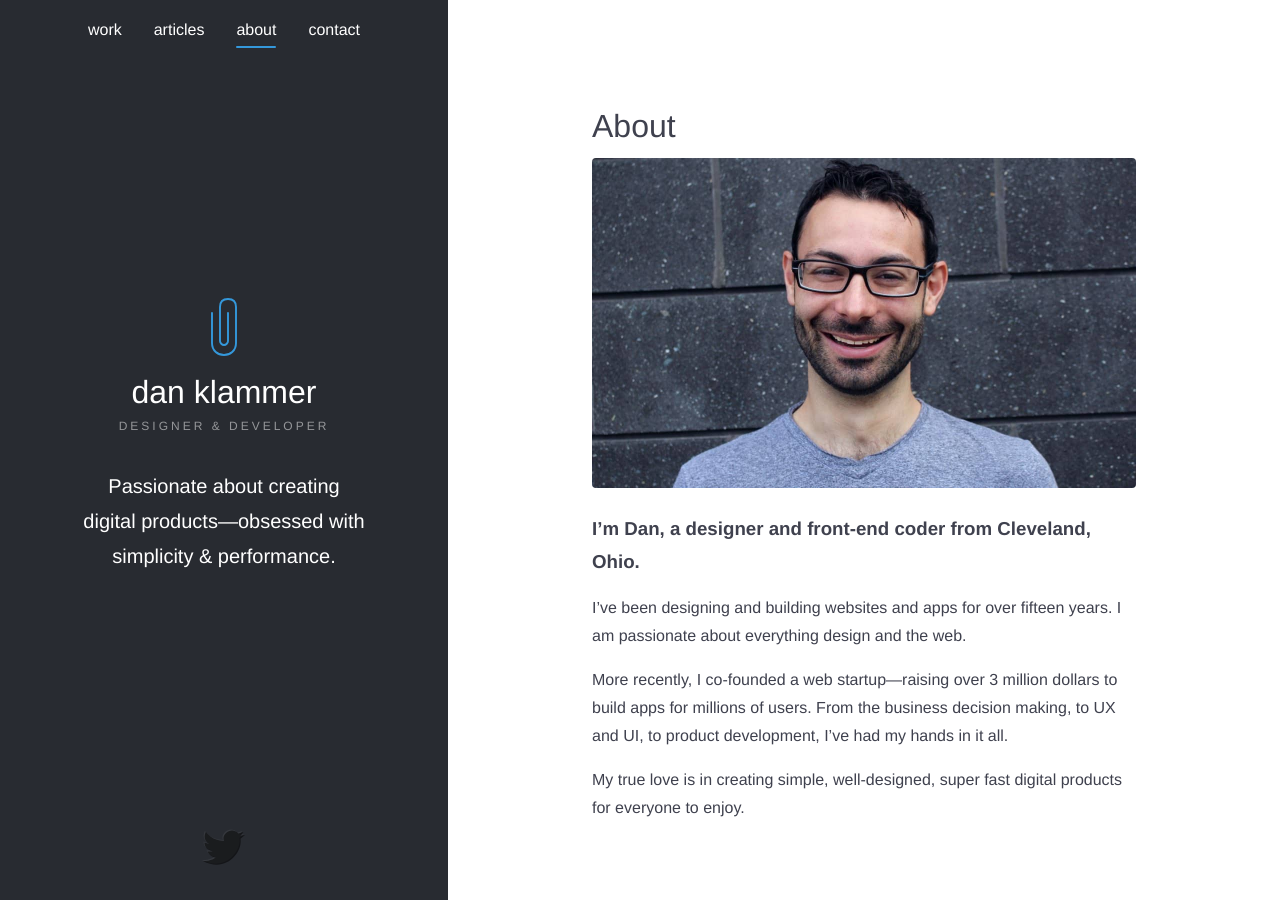
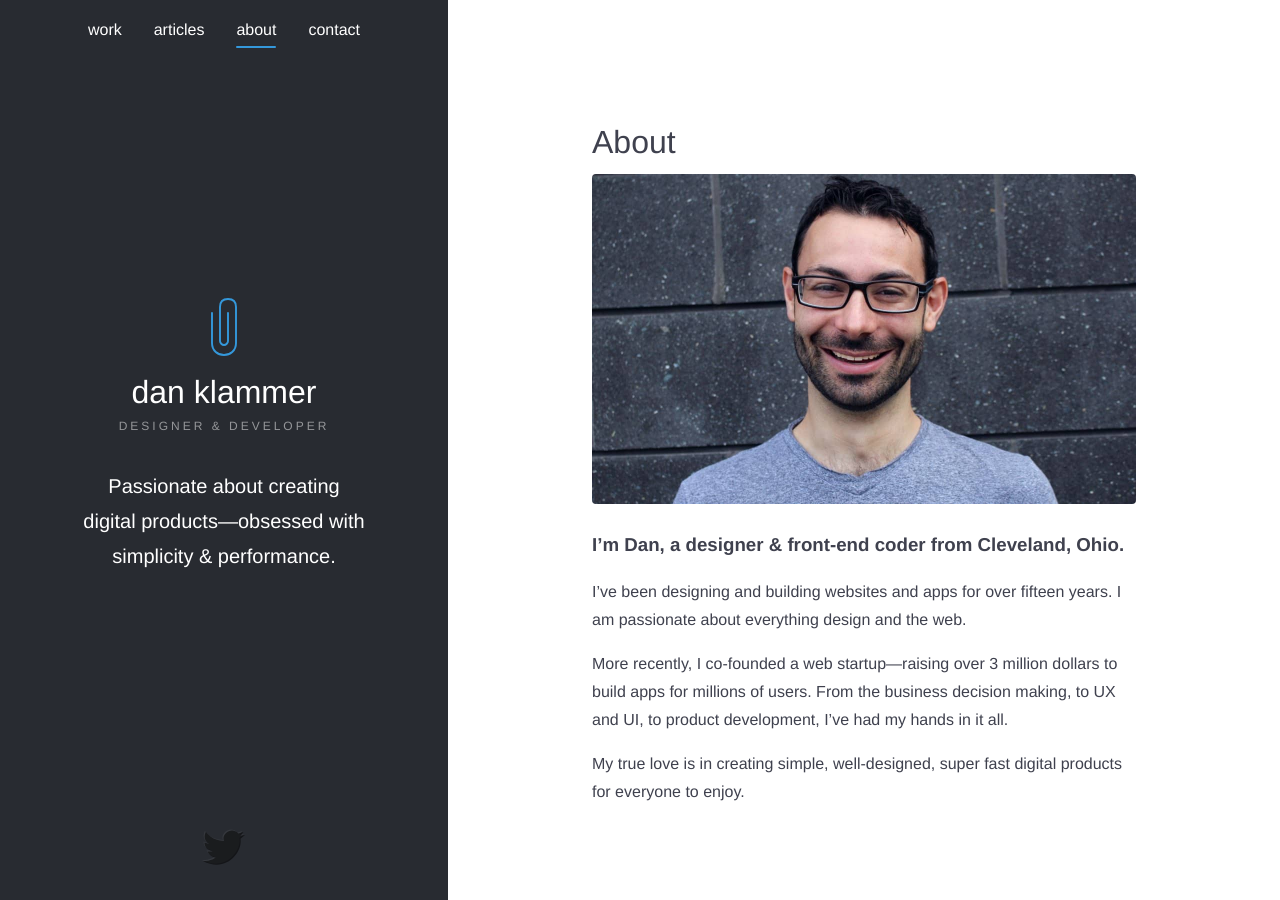
Before and after one commit to danklammer/danklammer.github.io, a Jekyll site: the page built from about.md, in a window 1280 px wide. Built offline with Jekyll 4.4.1, drawn with Linux system fonts in a browser that asks for light colours.

Commit message:
Ampersand!

```diff
--- a/about.md
+++ b/about.md
@@ -6,7 +6,7 @@ permalink: /about/
 
 ![This is me!](/img/about/dan-klammer.jpg)
 
-### **I'm Dan, a designer and front-end coder from Cleveland, Ohio.**
+### **I'm Dan, a designer &amp; front-end coder from Cleveland, Ohio.**
 
 I’ve been designing and building websites and apps for over fifteen years. I am passionate about everything design and the web.
 
```
